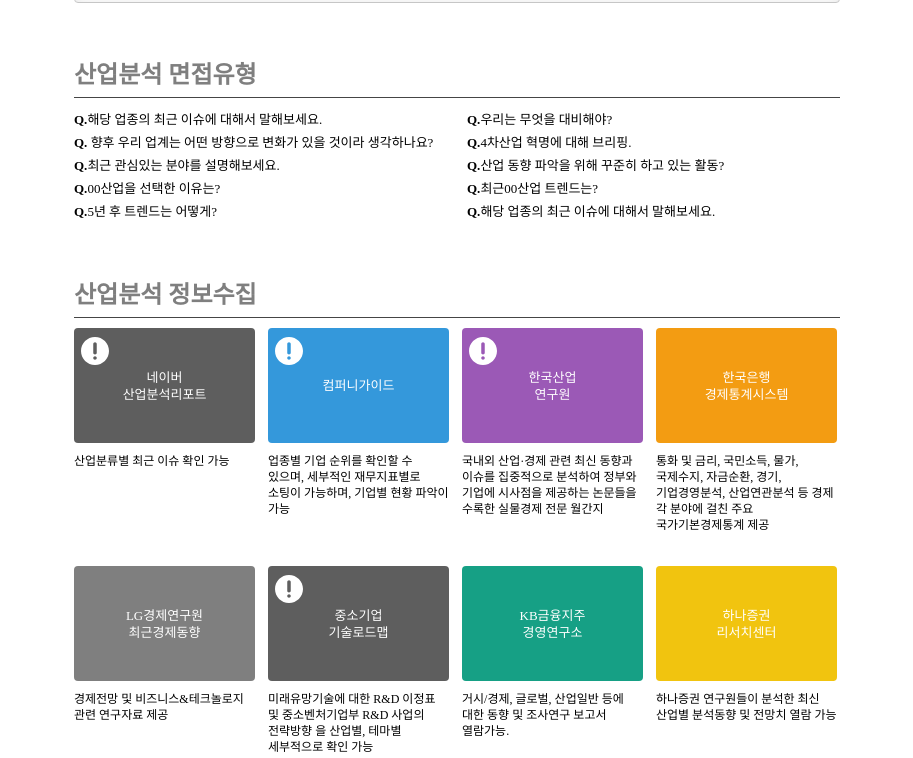
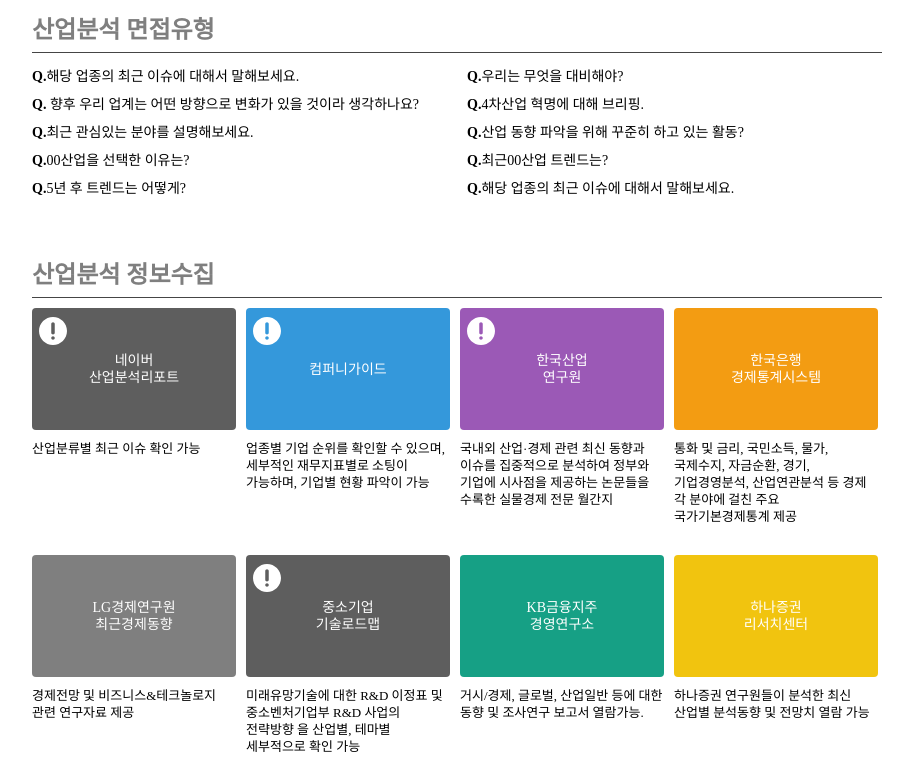
Before and after one commit to SuRyeon-Lee/jobdam2, a plain HTML site: page index.html in a window 1280 px wide. Shown: the part 543-1301 px from the top of the page, without its empty margins (183-1096 px from the left). Drawn offline with nearby package versions, Linux system fonts and the light colour scheme.

Commit message:
:lipstick: style: 전체 크기 키움

```diff
--- a/css/style.css
+++ b/css/style.css
@@ -1,5 +1,5 @@
 .wrapper {
-  max-width: 766px;
+  max-width: 850px;
   padding: 50px 15px;
   margin: 0 auto;
 }
@@ -118,7 +118,8 @@
 .content .question-list li {
   width: calc(50% - 10px);
   padding: 5px 0;
-  font-size: 13px;
+  font-size: 14px;
+  line-height: 18px;
 }
 .content .question-list li::before {
   content: 'Q.';
@@ -128,10 +129,11 @@
 .content .card-list {
   display: flex;
   flex-wrap: wrap;
-  gap: 13px;
+  gap: 10px;
 }
 .content .card-list .card-container {
-  width: 181px;
+  width: 24%;
+  min-width: 120px;
   margin-bottom: 20px;
 }
 .content .card-list .card-container > a {
@@ -143,7 +145,7 @@
   display: flex;
   align-items: center;
   justify-content: center;
-  height: 115px;
+  height: 122px;
   width: 100%;
   border-radius: 4px;
   background-color: rgb(127, 127, 127);
@@ -164,7 +166,7 @@
   width: 100%;
 }
 .content .card-list .card .card-tit {
-  font-size: 13px;
+  font-size: 14px;
   font-weight: 500;
   line-height: 17px;
   text-align: center;
@@ -174,8 +176,8 @@
 }
 .content .card-list .card-desc {
   margin-top: 10px;
-  font-size: 12px;
-  line-height: 16px;
+  font-size: 13px;
+  line-height: 17px;
   word-wrap: break-word;
   word-break: keep-all;
 }
```
